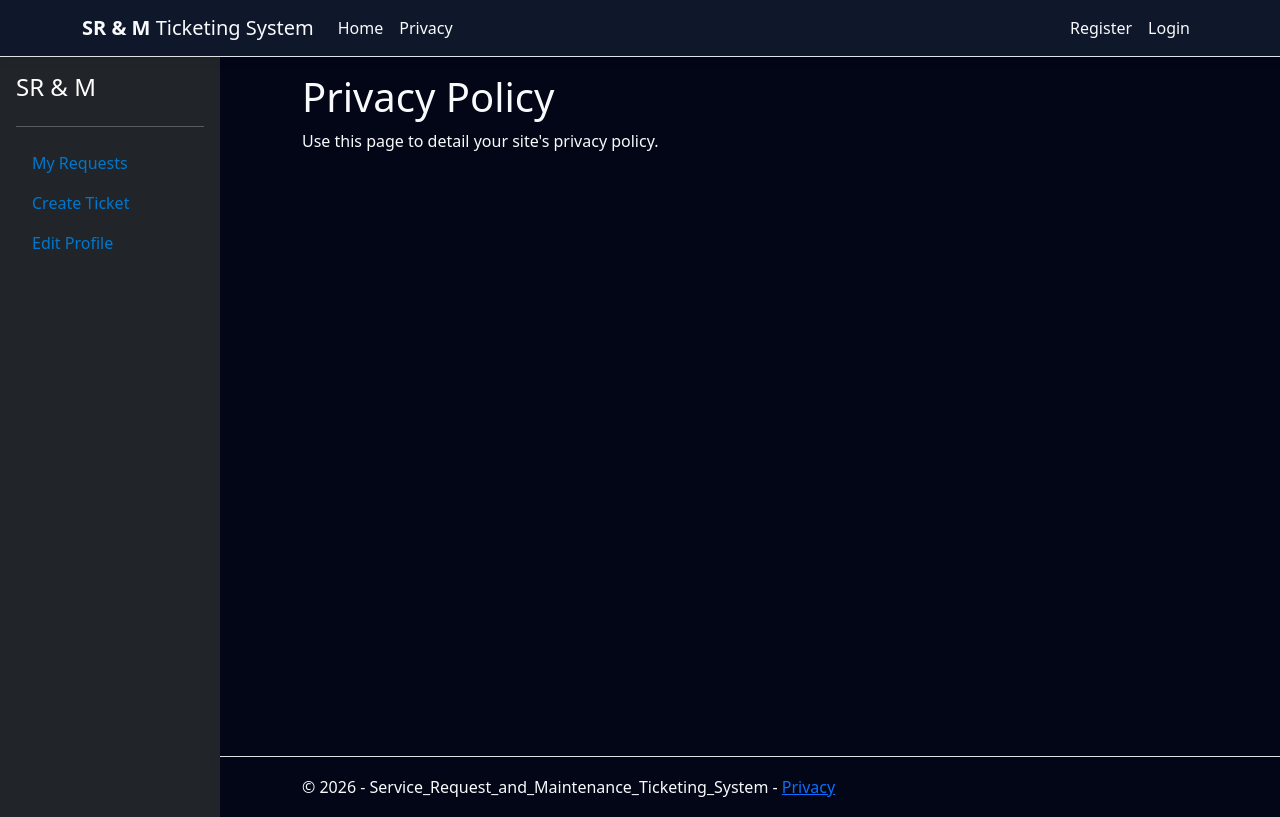
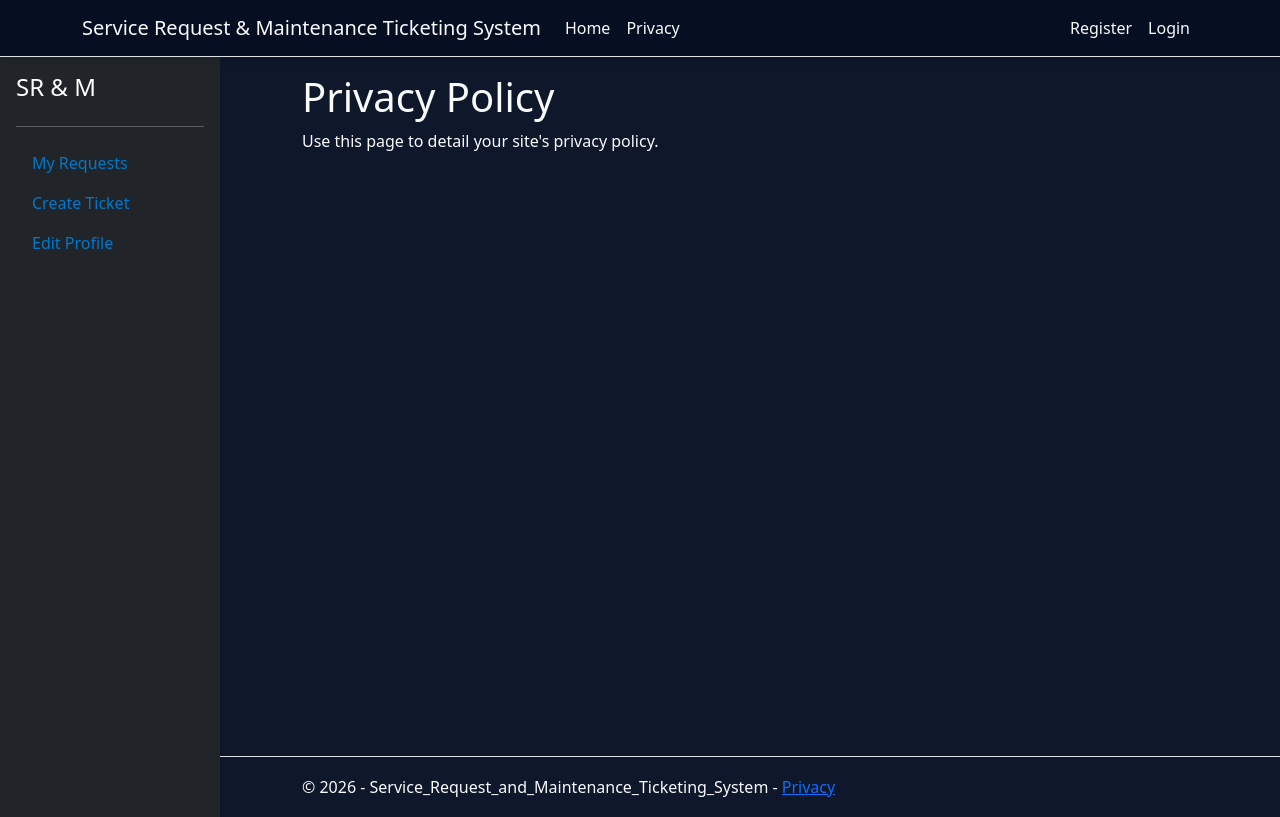
Before and after one commit to Eyad-waleed/Service-Request-and-Maintenance-Ticketing-System, an ASP.NET Core app: page /Privacy in a window 1280 px wide; the page is wider, and only the part inside the window is pictured. Run offline with ASP.NET Core 8, Linux system fonts and the light colour scheme; style sheets or scripts are compiled from the project's sources; some libraries are stand-ins or nearby versions.

Commit message:
Fixed problemes with sidebar and footer

```diff
--- a/Service Request and Maintenance Ticketing System/Pages/Shared/_Layout.cshtml
+++ b/Service Request and Maintenance Ticketing System/Pages/Shared/_Layout.cshtml
@@ -10,10 +10,10 @@
     <link rel="stylesheet" href="~/Service_Request_and_Maintenance_Ticketing_System.styles.css" asp-append-version="true" />
 </head>
 <body>
-    <header>
-        <nav class="navbar navbar-expand-sm navbar-toggleable-sm navbar-light border-bottom box-shadow mb-3 sticky-top">
+    <header class="sticky-top">
+        <nav class="navbar navbar-expand-sm navbar-toggleable-sm border-bottom box-shadow mb-3">
             <div class="container">
-                <a class="navbar-brand" asp-area="" asp-page="/Index"><strong>SR & M</strong> Ticketing System</a>
+                <a class="navbar-brand" asp-area="" asp-page="/Index">Service Request & Maintenance Ticketing System</a>
                 <button class="navbar-toggler" type="button" data-bs-toggle="collapse" data-bs-target=".navbar-collapse" aria-controls="navbarSupportedContent"
                         aria-expanded="false" aria-label="Toggle navigation">
                     <span class="navbar-toggler-icon"></span>
--- a/Service Request and Maintenance Ticketing System/Pages/Shared/_Layout.cshtml.css
+++ b/Service Request and Maintenance Ticketing System/Pages/Shared/_Layout.cshtml.css
@@ -26,6 +26,7 @@ a {
 .border-top {
     border-top: 1px solid #e5e5e5;
 }
+
 .border-bottom {
     border-bottom: 1px solid #e5e5e5;
 }
@@ -40,8 +41,6 @@ button.accept-policy {
 }
 
 .footer {
-  position: absolute;
-  bottom: 0;
     width: 100%;
     white-space: nowrap;
     line-height: 60px;
--- a/Service Request and Maintenance Ticketing System/wwwroot/css/site.css
+++ b/Service Request and Maintenance Ticketing System/wwwroot/css/site.css
@@ -1,6 +1,6 @@
 :root {
-    --body-bg: #020617;
-    --navbar-bg-color: #0f172a;
+    --body-bg: #0f172a;
+    --navbar-bg-color: #060e22;
     --text-color: #f8fafc;
 }
 
@@ -14,7 +14,7 @@ html {
     }
 }
 
-.btn:focus, .btn:active:focus, .btn-link.nav-link:focus, .form-control:focus, .form-check-input:focus {
+.btn:focus, .btn:active:focus, .btn-link, .nav-link:focus, .form-control:focus, .form-check-input:focus {
     box-shadow: 0 0 0 0.1rem white, 0 0 0 0.25rem #258cfb;
 }
 
@@ -24,15 +24,14 @@ html {
 }
 
 body {
-    margin-bottom: 60px;
     background-color: var(--body-bg);
     color: var(--text-color)
 }
+
 footer {
     color: var(--text-color);
     margin-left: 220px;
-    height: 60px;
-
+    height: 30px;
 }
 
 .form-floating > .form-control-plaintext::placeholder, .form-floating > .form-control::placeholder {
@@ -45,10 +44,13 @@ footer {
 }
 
 .navbar {
-/*    position: fixed;*/
+    position: sticky;
+    top: 0;
+    z-index: 1030;
     background-color: var(--navbar-bg-color);
 }
-.nav-link, .navbar-brand, nav-item {
+
+.nav-link, .navbar-brand, .nav-item {
     color: #f8fafc;
 }
 
@@ -59,6 +61,7 @@ footer {
     width: 220px;
     height: 100vh;
 }
+
 .main-content {
     margin-left: 220px;
     min-height: calc(100vh - 117px); /* 100vh minus navbar (57px) and footer (~60px) */
```
Lines whose indentation alone changed are shown as unchanged.
